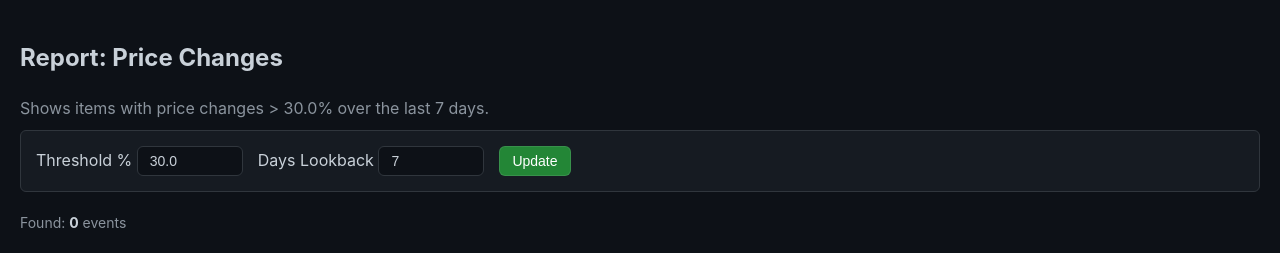
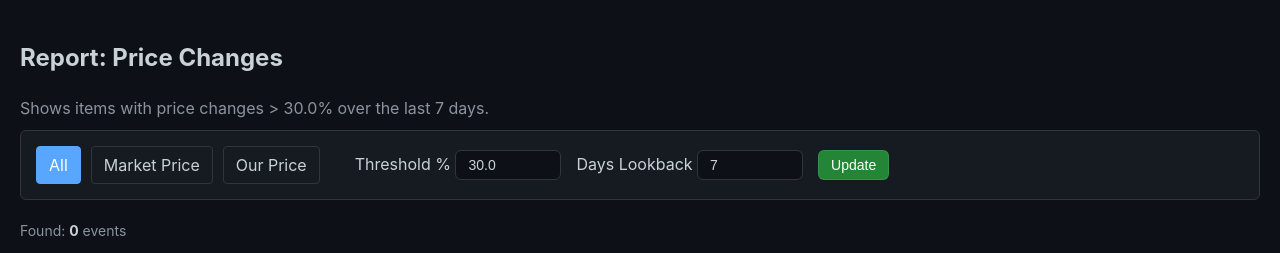
Before and after one commit to Mobideer/Priceweb_new, a Flask app: page /reports/changes in a window 1280 px wide. Shown: the part 63-316 px from the top of the page. Run offline with Flask 3, Linux system fonts and the light colour scheme; the visitor is signed in with stand-in values (Sample User, id 1); data that the repository does not hold is empty.

Commit message:
feat: Separate 'Market Price' and 'Our Price' reporting

```diff
--- a/app.py
+++ b/app.py
@@ -475,6 +475,7 @@ def report_markup():
 def report_changes():
     days = request.args.get('days', 7, type=int)
     threshold = request.args.get('threshold', 30.0, type=float)
+    type_filter = request.args.get('type', 'all') # 'all', 'min_price', 'our_price'
 
     conn = db.get_connection()
     try:
@@ -514,47 +515,53 @@ def report_changes():
                 curr = snaps[i]
 
                 # Check min_sup_price
-                p_prev = prev['min_sup_price'] or 0
-                p_curr = curr['min_sup_price'] or 0
+                if type_filter in ['all', 'min_price']:
+                    p_prev = prev['min_sup_price'] or 0
+                    p_curr = curr['min_sup_price'] or 0
 
-                if p_prev > 0 and p_curr > 0:
-                    diff_pct = (p_curr - p_prev) / p_prev * 100.0
-                    if abs(diff_pct) >= threshold:
-                        changes.append({
-                            'sku': sku,
-                            'name': name,
-                            'ts': curr['ts'],
-                            'date': datetime.fromtimestamp(curr['ts']).strftime('%Y-%m-%d %H:%M'),
-                            'old_price': p_prev,
-                            'new_price': p_curr,
-                            'old_supplier': prev['min_sup_supplier'],
-                            'new_supplier': curr['min_sup_supplier'],
-                            'diff_pct': round(diff_pct, 1),
-                            'type': 'min_price', # Market Price
-                            'suppliers_json': suppliers_json
-                        })
-                        continue
+                    if p_prev > 0 and p_curr > 0:
+                        diff_pct = (p_curr - p_prev) / p_prev * 100.0
+                        if abs(diff_pct) >= threshold:
+                            changes.append({
+                                'sku': sku,
+                                'name': name,
+                                'ts': curr['ts'],
+                                'date': datetime.fromtimestamp(curr['ts']).strftime('%Y-%m-%d %H:%M'),
+                                'old_price': p_prev,
+                                'new_price': p_curr,
+                                'old_supplier': prev['min_sup_supplier'],
+                                'new_supplier': curr['min_sup_supplier'],
+                                'diff_pct': round(diff_pct, 1),
+                                'type': 'min_price', # Market Price
+                                'suppliers_json': suppliers_json
+                            })
+                            # If found one change type for this timestamp, we might want to continue to check next type
+                            # But if 'min_price' changed, we added it.
+                            # We don't skip to next iteration because 'our_price' might have changed too at the same step
+                            # (though unlikely in exact same snapshot usually, but possible).
+                            # Let's removing "continue" to allow catching both if they happen simultaneously.
 
                 # Check our_price
-                p_prev_our = prev['our_price'] or 0
-                p_curr_our = curr['our_price'] or 0
+                if type_filter in ['all', 'our_price']:
+                    p_prev_our = prev['our_price'] or 0
+                    p_curr_our = curr['our_price'] or 0
 
-                if p_prev_our > 0 and p_curr_our > 0:
-                    diff_pct = (p_curr_our - p_prev_our) / p_prev_our * 100.0
-                    if abs(diff_pct) >= threshold:
-                        changes.append({
-                            'sku': sku,
-                            'name': name,
-                            'ts': curr['ts'],
-                            'date': datetime.fromtimestamp(curr['ts']).strftime('%Y-%m-%d %H:%M'),
-                            'old_price': p_prev_our,
-                            'new_price': p_curr_our,
-                            'old_supplier': "Наш магазин",
-                            'new_supplier': "Наш магазин",
-                            'diff_pct': round(diff_pct, 1),
-                            'type': 'our_price', # Our Price
-                            'suppliers_json': suppliers_json
-                        })
+                    if p_prev_our > 0 and p_curr_our > 0:
+                        diff_pct = (p_curr_our - p_prev_our) / p_prev_our * 100.0
+                        if abs(diff_pct) >= threshold:
+                            changes.append({
+                                'sku': sku,
+                                'name': name,
+                                'ts': curr['ts'],
+                                'date': datetime.fromtimestamp(curr['ts']).strftime('%Y-%m-%d %H:%M'),
+                                'old_price': p_prev_our,
+                                'new_price': p_curr_our,
+                                'old_supplier': "Наш магазин",
+                                'new_supplier': "Наш магазин",
+                                'diff_pct': round(diff_pct, 1),
+                                'type': 'our_price', # Our Price
+                                'suppliers_json': suppliers_json
+                            })
 
         # Sort by latest change first, then largest change
         changes.sort(key=lambda x: (x['ts'], abs(x['diff_pct'])), reverse=True)
@@ -562,7 +569,8 @@ def report_changes():
         return render_template('report_changes.html',
                                items=changes,
                                days=days,
-                               threshold=threshold)
+                               threshold=threshold,
+                               type=type_filter)
     finally:
         conn.close()
 
--- a/templates/report_changes.html
+++ b/templates/report_changes.html
@@ -8,7 +8,26 @@
     Shows items with price changes > {{ threshold }}% over the last {{ days }} days.
 </div>
 
-<form class="toolbar" method="get">
+<form class="toolbar" method="get" id="filterForm">
+    <div style="display: flex; gap: 10px; margin-right: 20px;">
+        <a href="?type=all&days={{ days }}&threshold={{ threshold }}"
+            class="btn-tab {% if type == 'all' %}active{% endif %}"
+            style="{% if type == 'all' %}background: var(--accent-color); color: white; border-color: var(--accent-color);{% endif %}">
+            All
+        </a>
+        <a href="?type=min_price&days={{ days }}&threshold={{ threshold }}"
+            class="btn-tab {% if type == 'min_price' %}active{% endif %}"
+            style="{% if type == 'min_price' %}background: var(--accent-color); color: white; border-color: var(--accent-color);{% endif %}">
+            Market Price
+        </a>
+        <a href="?type=our_price&days={{ days }}&threshold={{ threshold }}"
+            class="btn-tab {% if type == 'our_price' %}active{% endif %}"
+            style="{% if type == 'our_price' %}background: var(--accent-color); color: white; border-color: var(--accent-color);{% endif %}">
+            Our Price
+        </a>
+        <input type="hidden" name="type" value="{{ type }}">
+    </div>
+
     <div>
         <label>Threshold %</label>
         <input name="threshold" value="{{ threshold }}" style="width: 80px;">
@@ -19,6 +38,24 @@
     </div>
     <button type="submit" class="primary">Update</button>
 </form>
+
+<style>
+    .btn-tab {
+        padding: 6px 12px;
+        border: 1px solid var(--border-color);
+        border-radius: 4px;
+        text-decoration: none;
+        color: var(--text-main);
+        transition: all 0.2s;
+        display: inline-block;
+        background: var(--bg-card);
+    }
+
+    .btn-tab:hover {
+        background: var(--bg-hover);
+        text-decoration: none;
+    }
+</style>
 
 <div class="total-summary">
     Found: <b>{{ items|length }}</b> events
```
Also changed, not shown: worker.py (+7 -2 lines).
